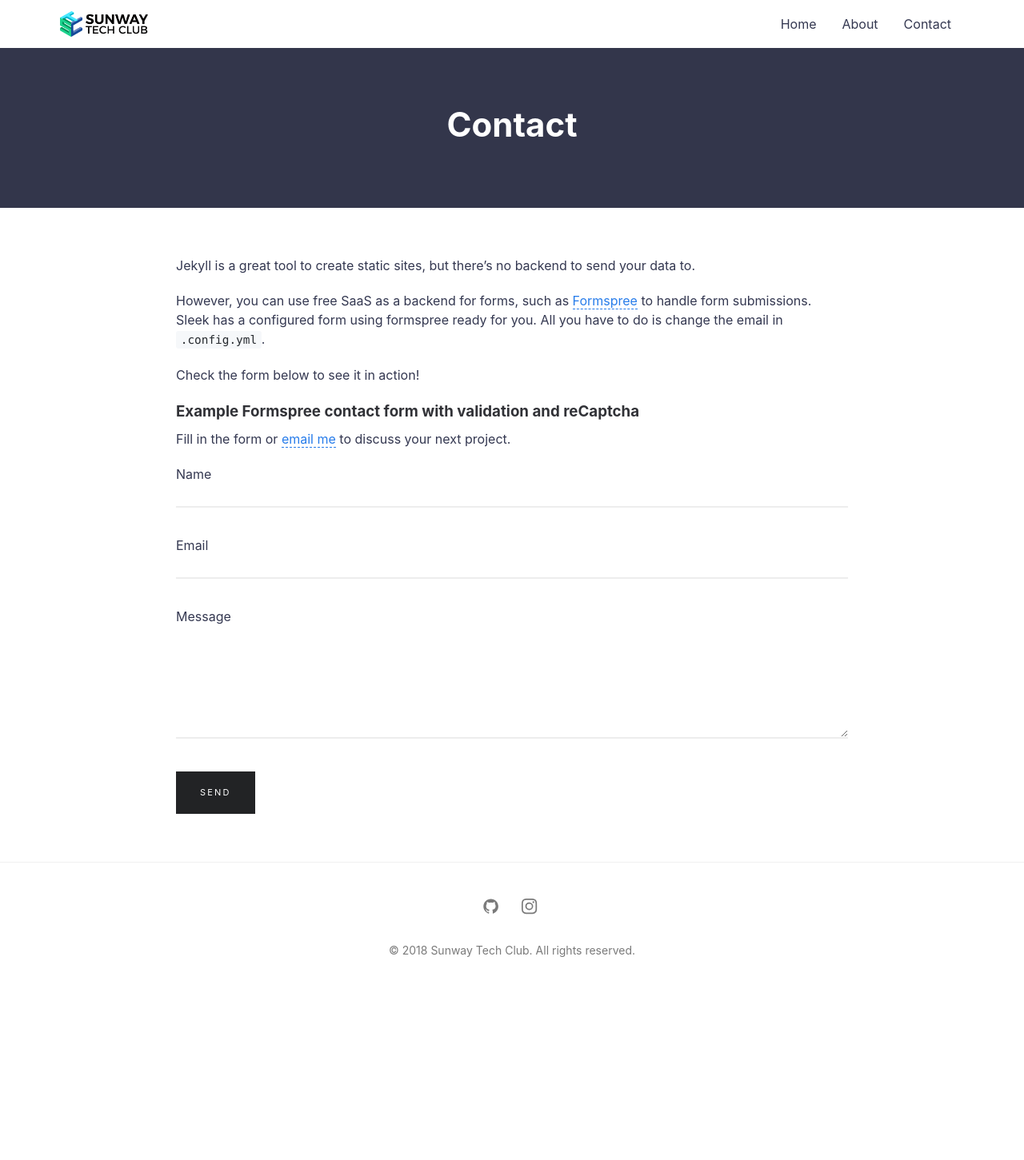
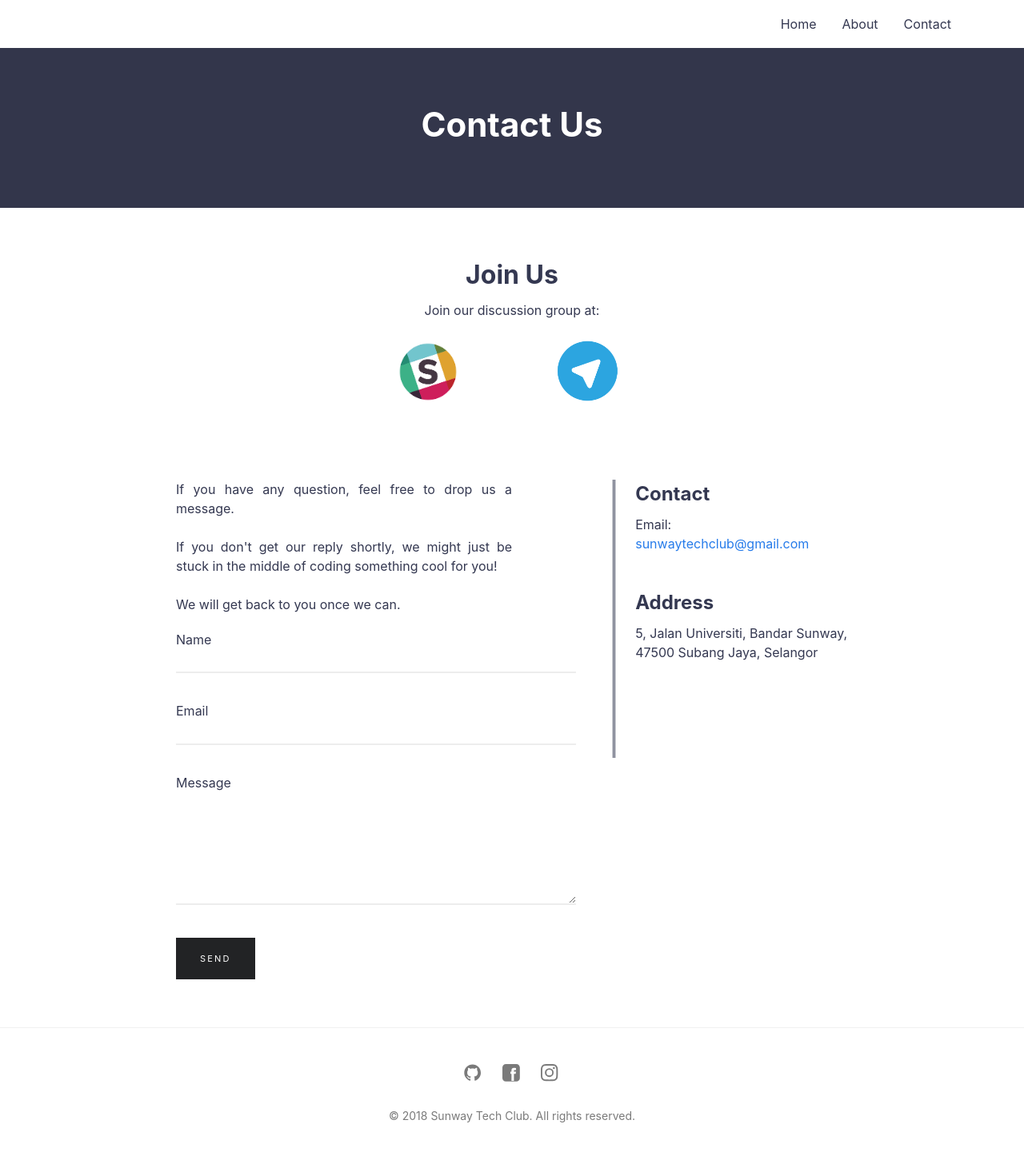
Before and after one commit to lewjiayi/sunwaytechclub-site, a Jekyll site: the page built from contact.md, in a window 1280 px wide. Shown: the whole page at 80% size. Built offline with Jekyll 4.4.1, drawn with Linux system fonts in a browser that asks for light colours; before the commit the page ends 1244 px from its top, so only the background shows below that.

Commit message:
done contact

```diff
--- a/_config.yml
+++ b/_config.yml
@@ -37,6 +37,7 @@ email: sunwaytechclub@gmail.com # email for form submission
 # twitter_username: jan_czizikow # replace with your_twitter_username or comment to remove link from footer
 github_username:  sunwaytechclub # replace with your_github_username or comment to remove link from footer
 instagram_username: sunwaytechclub # replace with your_instagram_username or comment to remove link from footer
+facebook_username: sunwaytechclub # replace with your_facebook_username or comment to remove link from footer
 
 # disqus:
 #  shortname: janczizikow # to enable comments replace with your_disqus_shortname
--- a/_includes/footer.html
+++ b/_includes/footer.html
@@ -3,7 +3,12 @@
     <nav class="social">
       {% if site.github_username %}
         <a class="social__link" target="_blank" rel="noopener noreferrer" href="https://github.com/{{ site.github_username }}">
-          <svg class="social__icon" viewBox="0 0 20 20" width="20px" height="20px"><path d="M7.999,0.431c-4.285,0-7.76,3.474-7.76,7.761 c0,3.428,2.223,6.337,5.307,7.363c0.388,0.071,0.53-0.168,0.53-0.374c0-0.184-0.007-0.672-0.01-1.32 c-2.159,0.469-2.614-1.04-2.614-1.04c-0.353-0.896-0.862-1.135-0.862-1.135c-0.705-0.481,0.053-0.472,0.053-0.472 c0.779,0.055,1.189,0.8,1.189,0.8c0.692,1.186,1.816,0.843,2.258,0.645c0.071-0.502,0.271-0.843,0.493-1.037 C4.86,11.425,3.049,10.76,3.049,7.786c0-0.847,0.302-1.54,0.799-2.082C3.768,5.507,3.501,4.718,3.924,3.65 c0,0,0.652-0.209,2.134,0.796C6.677,4.273,7.34,4.187,8,4.184c0.659,0.003,1.323,0.089,1.943,0.261 c1.482-1.004,2.132-0.796,2.132-0.796c0.423,1.068,0.157,1.857,0.077,2.054c0.497,0.542,0.798,1.235,0.798,2.082 c0,2.981-1.814,3.637-3.543,3.829c0.279,0.24,0.527,0.713,0.527,1.437c0,1.037-0.01,1.874-0.01,2.129 c0,0.208,0.14,0.449,0.534,0.373c3.081-1.028,5.302-3.935,5.302-7.362C15.76,3.906,12.285,0.431,7.999,0.431z"/></svg>
+          <svg class="social__icon" viewBox="0 0 18 18 " width="18px" height="18px"><path d="M7.999,0.431c-4.285,0-7.76,3.474-7.76,7.761 c0,3.428,2.223,6.337,5.307,7.363c0.388,0.071,0.53-0.168,0.53-0.374c0-0.184-0.007-0.672-0.01-1.32 c-2.159,0.469-2.614-1.04-2.614-1.04c-0.353-0.896-0.862-1.135-0.862-1.135c-0.705-0.481,0.053-0.472,0.053-0.472 c0.779,0.055,1.189,0.8,1.189,0.8c0.692,1.186,1.816,0.843,2.258,0.645c0.071-0.502,0.271-0.843,0.493-1.037 C4.86,11.425,3.049,10.76,3.049,7.786c0-0.847,0.302-1.54,0.799-2.082C3.768,5.507,3.501,4.718,3.924,3.65 c0,0,0.652-0.209,2.134,0.796C6.677,4.273,7.34,4.187,8,4.184c0.659,0.003,1.323,0.089,1.943,0.261 c1.482-1.004,2.132-0.796,2.132-0.796c0.423,1.068,0.157,1.857,0.077,2.054c0.497,0.542,0.798,1.235,0.798,2.082 c0,2.981-1.814,3.637-3.543,3.829c0.279,0.24,0.527,0.713,0.527,1.437c0,1.037-0.01,1.874-0.01,2.129 c0,0.208,0.14,0.449,0.534,0.373c3.081-1.028,5.302-3.935,5.302-7.362C15.76,3.906,12.285,0.431,7.999,0.431z"/></svg>
+        </a>
+        {% endif %}
+        {% if site.facebook_username %}
+        <a class="social__link" target="_blank" rel="noopener noreferrer" href="https://www.facebook.com/{{ site.facebook_username }}">
+          <svg class="social__icon" viewBox="0 0 55 55" width="55px" height="55px"><path d="M40,0H10C4.486,0,0,4.486,0,10v30c0,5.514,4.486,10,10,10h30c5.514,0,10-4.486,10-10V10C50,4.486,45.514,0,40,0z M39,17h-3 c-2.145,0-3,0.504-3,2v3h6l-1,6h-5v20h-7V28h-3v-6h3v-3c0-4.677,1.581-8,7-8c2.902,0,6,1,6,1V17z"></path></svg>
         </a>
       {% endif %}
       {% if site.twitter_username %}
@@ -13,7 +18,7 @@
       {% endif %}
       {% if site.instagram_username %}
         <a class="social__link" target="_blank" rel="noopener noreferrer" href="https://www.instagram.com/{{ site.instagram_username }}">
-          <svg class="social__icon" viewBox="0 0 20 20" width="20px" height="20px"><path d="M8 0C5.827 0 5.555.01 4.702.048 3.85.088 3.27.222 2.76.42a3.908 3.908 0 0 0-1.417.923c-.445.444-.72.89-.923 1.417-.198.51-.333 1.09-.372 1.942C.008 5.555 0 5.827 0 8s.01 2.445.048 3.298c.04.852.174 1.433.372 1.942.204.526.478.973.923 1.417.444.445.89.72 1.417.923.51.198 1.09.333 1.942.372.853.04 1.125.048 3.298.048s2.445-.01 3.298-.048c.852-.04 1.433-.174 1.942-.372a3.908 3.908 0 0 0 1.417-.923c.445-.444.72-.89.923-1.417.198-.51.333-1.09.372-1.942.04-.853.048-1.125.048-3.298s-.01-2.445-.048-3.298c-.04-.852-.174-1.433-.372-1.942a3.908 3.908 0 0 0-.923-1.417A3.886 3.886 0 0 0 13.24.42c-.51-.198-1.09-.333-1.942-.372C10.445.008 10.173 0 8 0zm0 1.44c2.136 0 2.39.01 3.233.048.78.036 1.203.166 1.485.276.374.145.64.318.92.598.28.28.453.546.598.92.11.282.24.705.276 1.485.038.844.047 1.097.047 3.233s-.01 2.39-.05 3.233c-.04.78-.17 1.203-.28 1.485-.15.374-.32.64-.6.92-.28.28-.55.453-.92.598-.28.11-.71.24-1.49.276-.85.038-1.1.047-3.24.047s-2.39-.01-3.24-.05c-.78-.04-1.21-.17-1.49-.28a2.49 2.49 0 0 1-.92-.6c-.28-.28-.46-.55-.6-.92-.11-.28-.24-.71-.28-1.49-.03-.84-.04-1.1-.04-3.23s.01-2.39.04-3.24c.04-.78.17-1.21.28-1.49.14-.38.32-.64.6-.92.28-.28.54-.46.92-.6.28-.11.7-.24 1.48-.28.85-.03 1.1-.04 3.24-.04zm0 2.452a4.108 4.108 0 1 0 0 8.215 4.108 4.108 0 0 0 0-8.215zm0 6.775a2.667 2.667 0 1 1 0-5.334 2.667 2.667 0 0 1 0 5.334zm5.23-6.937a.96.96 0 1 1-1.92 0 .96.96 0 0 1 1.92 0z"></path></svg>
+          <svg class="social__icon" viewBox="0 0 18 18" width="18px" height="18px"><path d="M8 0C5.827 0 5.555.01 4.702.048 3.85.088 3.27.222 2.76.42a3.908 3.908 0 0 0-1.417.923c-.445.444-.72.89-.923 1.417-.198.51-.333 1.09-.372 1.942C.008 5.555 0 5.827 0 8s.01 2.445.048 3.298c.04.852.174 1.433.372 1.942.204.526.478.973.923 1.417.444.445.89.72 1.417.923.51.198 1.09.333 1.942.372.853.04 1.125.048 3.298.048s2.445-.01 3.298-.048c.852-.04 1.433-.174 1.942-.372a3.908 3.908 0 0 0 1.417-.923c.445-.444.72-.89.923-1.417.198-.51.333-1.09.372-1.942.04-.853.048-1.125.048-3.298s-.01-2.445-.048-3.298c-.04-.852-.174-1.433-.372-1.942a3.908 3.908 0 0 0-.923-1.417A3.886 3.886 0 0 0 13.24.42c-.51-.198-1.09-.333-1.942-.372C10.445.008 10.173 0 8 0zm0 1.44c2.136 0 2.39.01 3.233.048.78.036 1.203.166 1.485.276.374.145.64.318.92.598.28.28.453.546.598.92.11.282.24.705.276 1.485.038.844.047 1.097.047 3.233s-.01 2.39-.05 3.233c-.04.78-.17 1.203-.28 1.485-.15.374-.32.64-.6.92-.28.28-.55.453-.92.598-.28.11-.71.24-1.49.276-.85.038-1.1.047-3.24.047s-2.39-.01-3.24-.05c-.78-.04-1.21-.17-1.49-.28a2.49 2.49 0 0 1-.92-.6c-.28-.28-.46-.55-.6-.92-.11-.28-.24-.71-.28-1.49-.03-.84-.04-1.1-.04-3.23s.01-2.39.04-3.24c.04-.78.17-1.21.28-1.49.14-.38.32-.64.6-.92.28-.28.54-.46.92-.6.28-.11.7-.24 1.48-.28.85-.03 1.1-.04 3.24-.04zm0 2.452a4.108 4.108 0 1 0 0 8.215 4.108 4.108 0 0 0 0-8.215zm0 6.775a2.667 2.667 0 1 1 0-5.334 2.667 2.667 0 0 1 0 5.334zm5.23-6.937a.96.96 0 1 1-1.92 0 .96.96 0 0 1 1.92 0z"></path></svg>
         </a>
       {% endif %}
     </nav>
--- a/_includes/form.html
+++ b/_includes/form.html
@@ -1,5 +1,7 @@
+ <div style="width: 500px">
+
   <form id="contactForm" action="https://formspree.io/{{site.email}}" method="post" novalidate>
-  <div class="form__input half">
+    <div class="form__input">
       <label for="name">Name</label>
       <input type="text" name="name" id="name" autocomplete="name" required>
     </div>
@@ -19,3 +21,4 @@
     <input class="hidden" type="text" name="_gotcha">
     <button class="btn js-submit" type="submit" value="Send">Send</button>
   </form>
+</div>
--- a/_includes/header.html
+++ b/_includes/header.html
@@ -3,7 +3,7 @@
     <div class="header__inner">
       <a class="header__logo" href="{{ '/' | relative_url }}">
         <div class="header__logo--container">
-          <span><img src="{{ site.logo_img | absolute_url }}"></span>
+          <!-- <span><img src="{{ site.logo_img | absolute_url }}"></span> -->
         </div>
       </a>
       <nav class="header__links">
--- a/contact.md
+++ b/contact.md
@@ -1,19 +1,76 @@
 ---
 layout: page
-title: Contact
+title: Contact Us
 permalink: /contact/
 ---
-
-Jekyll is a great tool to create static sites, but there’s no backend to send your data to.
-
-However, you can use free SaaS as a backend for forms, such as [Formspree](https://formspree.io/) to handle form submissions. Sleek has a configured form using formspree ready for you. All you have to do is change the email in `.config.yml`.
-
-Check the form below to see it in action!
-
-### Example Formspree contact form with validation and reCaptcha
-
-Fill in the form or [email me](mailto:{{site.email}}) to discuss your next project.
-
-{% include form.html %}
+<div style="text-align: center;">
+	<h1 style="color: #343851;">Join Us</h1>
+	<p>
+		Join our discussion group at:<br>
+		<div style="display: inline-block; vertical-align: top; width: 140px; height: 140px; padding-right: 50px">
+			<a href="https://join.slack.com/t/sunwaytechclub/shared_invite/enQtNDI4MzAwMDk4ODgzLWM3MzMyZWY2NTRiMzhjNDNhN2Y5ZjY3ZDY1YWY1ZjVlYjI5M2UxZmJkMjljMjdjZmE1N2ZmMmM2ZjA0YzljYjQ" style="border: none;">
+				<img src="{{ "/assets/img/slack.png" | relative_url }}" alt="SLACK">
+			</a>
+		</div>
+		<div style="display: inline-block; vertical-align: top; width: 160px; height: 160px; padding-left: 50px">
+			<a href="tg://join?invite=AEw0LkH7Xu4BRr0BVSXH9g" style="border: none;">
+				<img src="{{ "/assets/img/telegram.png" | relative_url }}" alt="TELEGRAM">
+			</a>
+		</div>
+	</p>
+</div>
+<div>
+	<div class="form-wrapper">
+		 <p align="justify">
+		 	If you have any question, feel free to drop us a message. <br><br>
+		 	If you don't get our reply shortly, we might just be stuck in the middle of coding something cool for you! <br><br>
+			We will get back to you once we can.
+		</p>
+		{% include form.html %}
+	</div>
+	<div class="contact-info-wrapper">
+		<h2 style="color: #343851">Contact</h2>
+		<p>Email: <a href="mailto:sunwaytechclub@gmail.com" style="border: none !important;">sunwaytechclub@gmail.com</a><br><br></p>
+		<h2 style="color: #343851">Address</h2>
+		<p>5, Jalan Universiti, Bandar Sunway, 47500 Subang Jaya, Selangor</p>
+	</div>
+</div>
 
 {% include modal.html %}
+
+
+<style type="text/css">
+a{
+	style="text-decoration: none !important;"
+}
+/*desktop*/
+.form-wrapper{
+	width: 50%;
+	display: inline-block;
+	text-align: justify;
+}
+
+.contact-info-wrapper{
+	width: 35%;
+	display: inline-block;
+	vertical-align: top;
+	float: right;
+	border-left: 3px double #343851;
+	padding-left: 3%;
+	padding-bottom: 100px;
+}
+
+/*mobile*/
+@media screen and (max-width: 768px) {
+.form-wrapper{
+	width: 100%;
+	text-align: justify;
+}
+
+.contact-info-wrapper{
+	width: 100%;
+	display: inline-block;
+}
+}
+
+</style>
```
Also changed, not shown: assets/img/slack.png (added), assets/img/telegram.png (added), 1 other file. Lines whose indentation alone changed are shown as unchanged.
